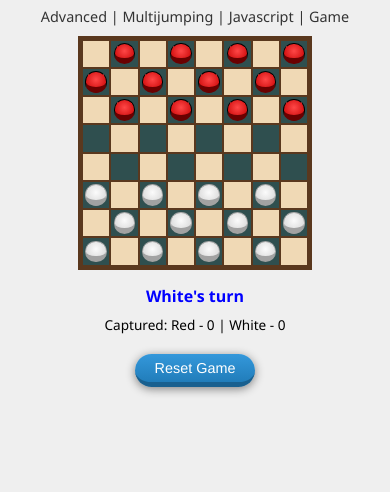
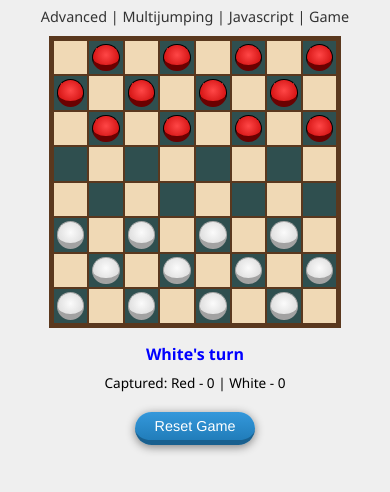
Before and after one commit to jacekbwwa/Checkers-multijump-JB, a plain HTML site: page index.html in a window 390 px wide. Shown: the part 330-822 px from the top of the page. Drawn offline with Linux system fonts and the light colour scheme.

Commit message:
A file was changed

```diff
--- a/styles.css
+++ b/styles.css
@@ -504,8 +504,8 @@ button:focus-visible {
 
 @media (max-width: 430px) {
     #board {
-        max-width: 60vw;
-        height: 60vw;
+        max-width: 100vw;
+        height: 100vw;
     }
 
     h1 {
@@ -533,7 +533,7 @@ button:focus-visible {
     .piece.king::after {
         top: 1px;
         left: 50%;
-        font-size:10px;
+        font-size:15px;
 
     }
 }
```
